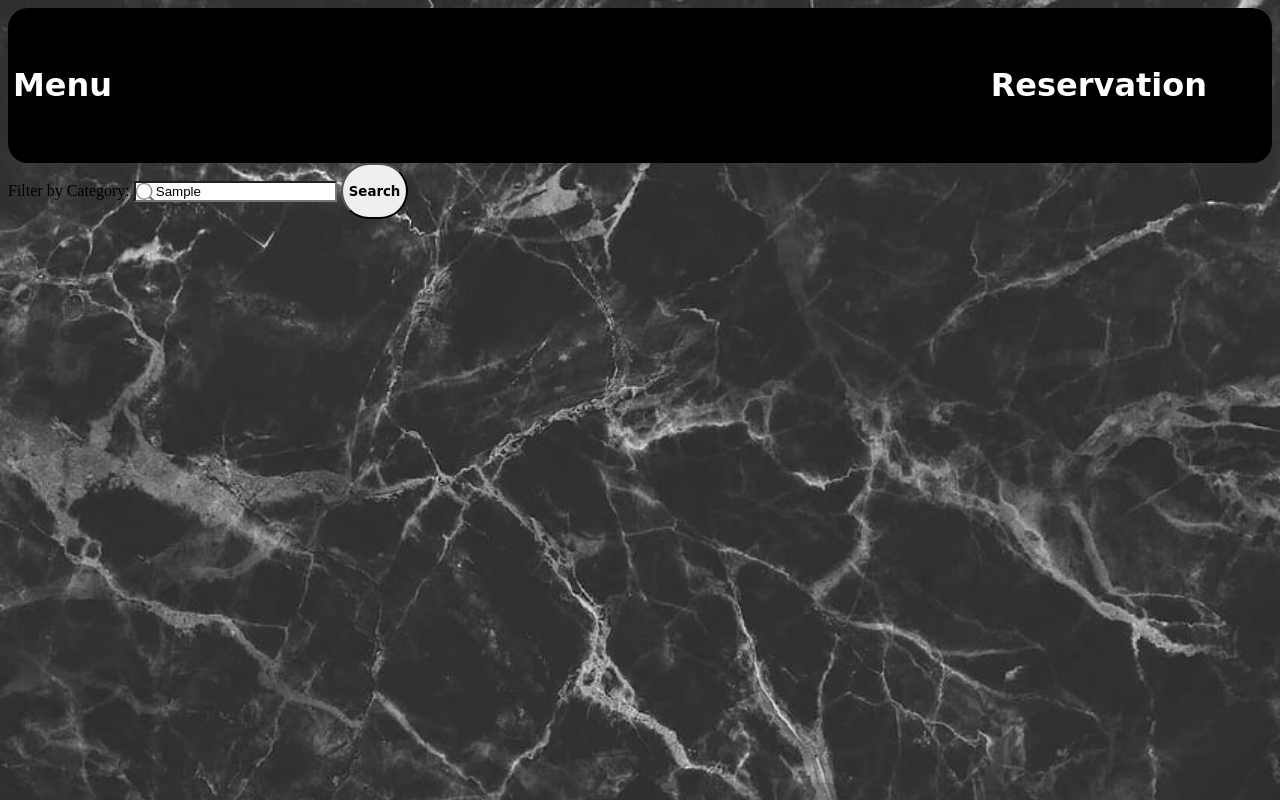
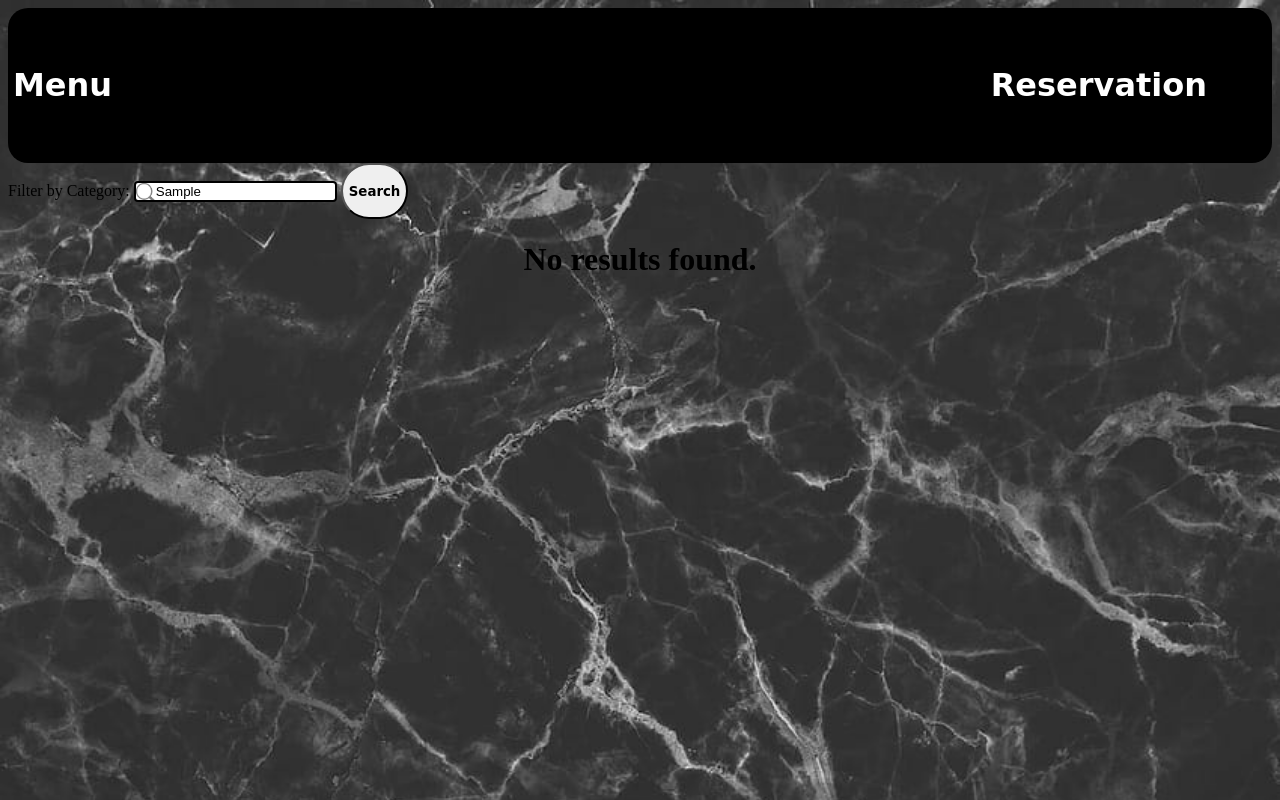
Before and after one commit to pair-project-amine-oumeima/pair-project, a plain HTML site: page html/menu.html in a window 1280 px wide. Both pictures are taken after typing "Sample" into the empty fields and a click on the button "Search". Drawn offline with nearby package versions, Linux system fonts and the light colour scheme.

Commit message:
fixed if the query is not found

```diff
--- a/css/menu.css
+++ b/css/menu.css
@@ -17,7 +17,7 @@ body{ background-image: url(../images/back-ground.jpg);
 
 input {
     background-image: url('../images/search.icon.png');
-    border: 2px solid black
+    border: 2px solid black;
     border-radius: 4px;
     background-repeat: no-repeat;
     background-size: 20px 20px;
--- a/java script/Menu.js
+++ b/java script/Menu.js
@@ -87,6 +87,7 @@ var showMenu = $('.Menu')
             if (filteredResults.length > 0) {
                 display(filteredResults);
             } else {
-                $resultFilter.append("<p> No results found. </p>");
+                var $resultFilter= $("#resultFilter")
+                $resultFilter.append("<h1 style='color:black; text-align: center;'> No results found. </h1>")
             }
         });
```
